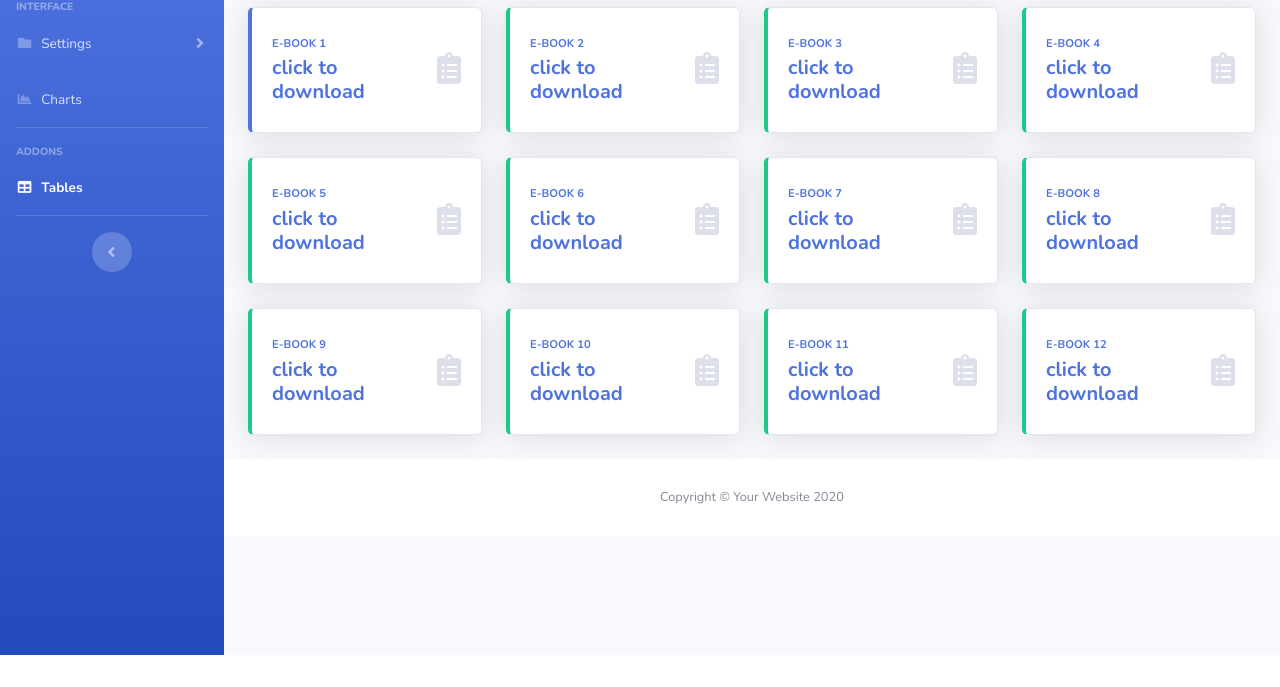
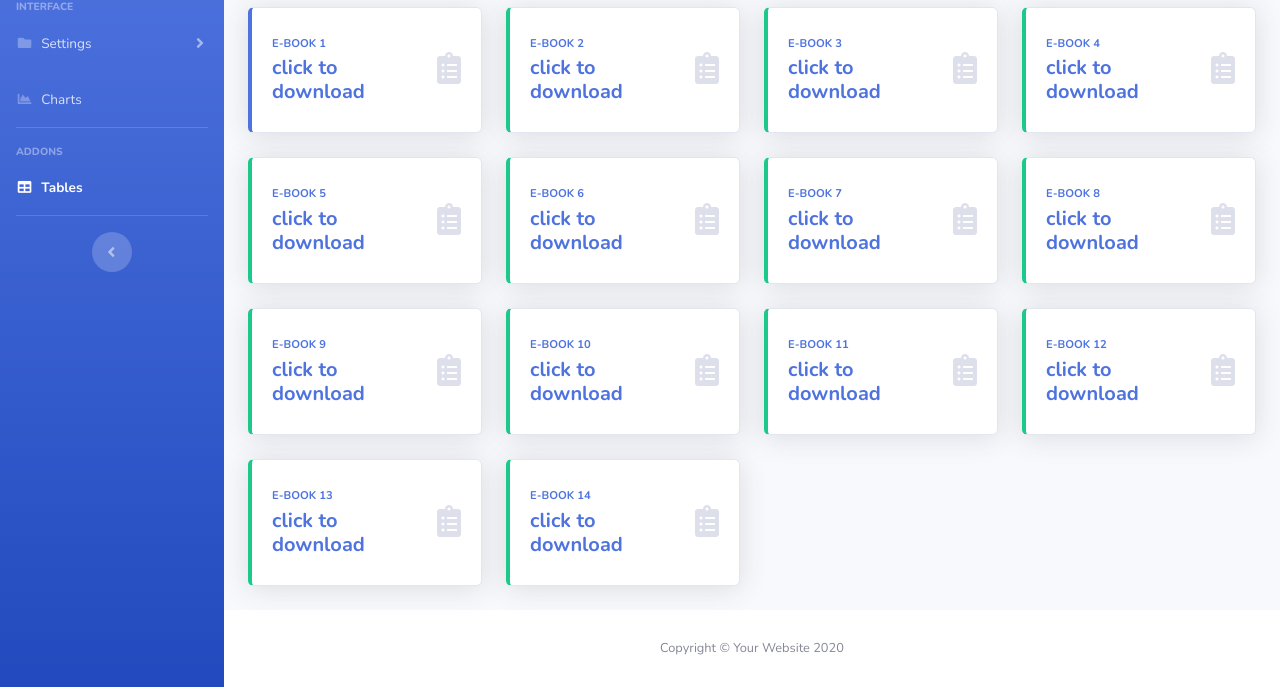
Before and after one commit to sparktradeinc/sparktrade.inc, a website with bundled scripts: page public/dashboard/ebooks.html in a window 1280 px wide. Shown: the part 145-832 px from the top of the page. Before the commit the page ends 800 px from the top, so only its background shows below. Built offline with nearby package versions, Linux system fonts and the light colour scheme; no server answers.

Commit message:
new books

```diff
--- a/public/dashboard/ebooks.html
+++ b/public/dashboard/ebooks.html
@@ -368,7 +368,7 @@
                   <div class="row no-gutters align-items-center">
                     <div class="col mr-2">
                       <div class="text-xs font-weight-bold text-primary text-uppercase mb-1">E-book 2</div>
-                      <div class="h5 mb-0 font-weight-bold text-gray-800"><a href="https://firebasestorage.googleapis.com/v0/b/spaktrade-9aaa9.appspot.com/o/tutorials%2FSpakTrade%20Boilerplate.docx.zip?alt=media&token=276ed7f2-5a7f-4946-9897-a9b5f56d4227">click to download</a></div>
+                      <div class="h5 mb-0 font-weight-bold text-gray-800"><a href="https://firebasestorage.googleapis.com/v0/b/sparktrade-9bb48.appspot.com/o/tutorials%2FSpakTrade%20Boilerplate.docx.zip?alt=media&token=69af8b54-3c7a-4af8-bc6c-c4b440b9d3db">click to download</a></div>
                     </div>
                     <div class="col-auto">
                       <i class="fas fa-clipboard-list fa-2x text-gray-300"></i>
@@ -386,7 +386,7 @@
                   <div class="row no-gutters align-items-center">
                     <div class="col mr-2">
                       <div class="text-xs font-weight-bold text-primary text-uppercase mb-1">E-book 3</div>
-                      <div class="h5 mb-0 font-weight-bold text-gray-800"><a href="https://firebasestorage.googleapis.com/v0/b/spaktrade-9aaa9.appspot.com/o/tutorials%2FSpakTrade%20Boilerplate.docx?alt=media&token=47b72166-0728-469e-badd-bbc5e0d08bb2">click to download</a></div>
+                      <div class="h5 mb-0 font-weight-bold text-gray-800"><a href="https://firebasestorage.googleapis.com/v0/b/sparktrade-9bb48.appspot.com/o/tutorials%2FSpakTrade%20Boilerplate.docx?alt=media&token=f35eac0f-5f36-477a-abc5-fa53579f994d">click to download</a></div>
                     </div>
                     <div class="col-auto">
                       <i class="fas fa-clipboard-list fa-2x text-gray-300"></i>
@@ -404,7 +404,7 @@
                   <div class="row no-gutters align-items-center">
                     <div class="col mr-2">
                       <div class="text-xs font-weight-bold text-primary text-uppercase mb-1">E-book 4</div>
-                      <div class="h5 mb-0 font-weight-bold text-gray-800"><a href="https://firebasestorage.googleapis.com/v0/b/spaktrade-9aaa9.appspot.com/o/tutorials%2FSpakTrade%20-%20Ed%20Moya%20bio.docx?alt=media&token=9208f5de-1d31-433f-8b3a-1116aef0aea3">click to download</a></div>
+                      <div class="h5 mb-0 font-weight-bold text-gray-800"><a href="https://firebasestorage.googleapis.com/v0/b/sparktrade-9bb48.appspot.com/o/tutorials%2FSpakTrade%20-%20Ed%20Moya%20bio.docx?alt=media&token=a81e1ef8-8a39-4568-a4dc-ba8861ba8f1e">click to download</a></div>
                     </div>
                     <div class="col-auto">
                       <i class="fas fa-clipboard-list fa-2x text-gray-300"></i>
@@ -422,7 +422,7 @@
                   <div class="row no-gutters align-items-center">
                     <div class="col mr-2">
                       <div class="text-xs font-weight-bold text-primary text-uppercase mb-1">E-book 5</div>
-                      <div class="h5 mb-0 font-weight-bold text-gray-800"><a href="https://firebasestorage.googleapis.com/v0/b/spaktrade-9aaa9.appspot.com/o/tutorials%2FMPJeffreyBio.docx?alt=media&token=94a9493d-a868-4565-83e9-d9af4c3f0466">click to download</a></div>
+                      <div class="h5 mb-0 font-weight-bold text-gray-800"><a href="https://firebasestorage.googleapis.com/v0/b/sparktrade-9bb48.appspot.com/o/tutorials%2FMPJeffreyBio.docx?alt=media&token=08646a06-43d8-42e7-8123-5649780e338a">click to download</a></div>
                     </div>
                     <div class="col-auto">
                       <i class="fas fa-clipboard-list fa-2x text-gray-300"></i>
@@ -440,7 +440,7 @@
                   <div class="row no-gutters align-items-center">
                     <div class="col mr-2">
                       <div class="text-xs font-weight-bold text-primary text-uppercase mb-1">E-book 6</div>
-                      <div class="h5 mb-0 font-weight-bold text-gray-800"><a href="https://firebasestorage.googleapis.com/v0/b/spaktrade-9aaa9.appspot.com/o/tutorials%2FMPCraigBio.docx?alt=media&token=225cd6bc-b552-4764-92dc-002c7daa3150">click to download</a></div>
+                      <div class="h5 mb-0 font-weight-bold text-gray-800"><a href="https://firebasestorage.googleapis.com/v0/b/sparktrade-9bb48.appspot.com/o/tutorials%2FMPCraigBio.docx?alt=media&token=0615b00a-cbfb-4525-947a-503003bffad5">click to download</a></div>
                     </div>
                     <div class="col-auto">
                       <i class="fas fa-clipboard-list fa-2x text-gray-300"></i>
@@ -458,7 +458,7 @@
                   <div class="row no-gutters align-items-center">
                     <div class="col mr-2">
                       <div class="text-xs font-weight-bold text-primary text-uppercase mb-1">E-book 7</div>
-                      <div class="h5 mb-0 font-weight-bold text-gray-800"><a href="https://firebasestorage.googleapis.com/v0/b/spaktrade-9aaa9.appspot.com/o/tutorials%2FMPAlfonsoBio.docx?alt=media&token=6045c955-3963-4617-8267-0f55c7fe86ab">click to download</a></div>
+                      <div class="h5 mb-0 font-weight-bold text-gray-800"><a href="https://firebasestorage.googleapis.com/v0/b/sparktrade-9bb48.appspot.com/o/tutorials%2FMPAlfonsoBio.docx?alt=media&token=725fedf5-c36c-4e34-b975-d3c2cd5c2b77">click to download</a></div>
                     </div>
                     <div class="col-auto">
                       <i class="fas fa-clipboard-list fa-2x text-gray-300"></i>
@@ -476,7 +476,7 @@
                   <div class="row no-gutters align-items-center">
                     <div class="col mr-2">
                       <div class="text-xs font-weight-bold text-primary text-uppercase mb-1">E-book 8</div>
-                      <div class="h5 mb-0 font-weight-bold text-gray-800"><a href="https://firebasestorage.googleapis.com/v0/b/spaktrade-9aaa9.appspot.com/o/tutorials%2FBrand%20Guildine.pdf?alt=media&token=420a6e2e-63af-44e2-85fa-6d989b6b5d2e">click to download</a></div>
+                      <div class="h5 mb-0 font-weight-bold text-gray-800"><a href="https://firebasestorage.googleapis.com/v0/b/sparktrade-9bb48.appspot.com/o/tutorials%2FBrand%20Guildine.pdf?alt=media&token=9ef90fe2-5dff-41f5-9d29-cf6455c8adea">click to download</a></div>
                     </div>
                     <div class="col-auto">
                       <i class="fas fa-clipboard-list fa-2x text-gray-300"></i>
@@ -494,7 +494,7 @@
                   <div class="row no-gutters align-items-center">
                     <div class="col mr-2">
                       <div class="text-xs font-weight-bold text-primary text-uppercase mb-1">E-book 9</div>
-                      <div class="h5 mb-0 font-weight-bold text-gray-800"><a href="https://firebasestorage.googleapis.com/v0/b/spaktrade-9aaa9.appspot.com/o/tutorials%2FAndrew%20Robinson%20bio%20final.docx?alt=media&token=2ba6c11c-9ba1-41ca-933d-c587cf9c9b63">click to download</a></div>
+                      <div class="h5 mb-0 font-weight-bold text-gray-800"><a href="https://firebasestorage.googleapis.com/v0/b/sparktrade-9bb48.appspot.com/o/tutorials%2FAndrew%20Robinson%20bio%20final.docx?alt=media&token=b6c9187e-a501-4539-b37e-bf19ae4d4f2c">click to download</a></div>
                     </div>
                     <div class="col-auto">
                       <i class="fas fa-clipboard-list fa-2x text-gray-300"></i>
@@ -505,13 +505,14 @@
             </div>
 
              <!-- Earnings (Monthly) Card Example -->
+             <!-- Ebook 10 -->
              <div class="col-xl-3 col-md-6 mb-4">
               <div class="card border-left-success shadow h-100 py-2">
                 <div class="card-body">
                   <div class="row no-gutters align-items-center">
                     <div class="col mr-2">
                       <div class="text-xs font-weight-bold text-primary text-uppercase mb-1">E-book 10</div>
-                      <div class="h5 mb-0 font-weight-bold text-gray-800"><a href="#">click to download</a></div>
+                      <div class="h5 mb-0 font-weight-bold text-gray-800"><a href="https://firebasestorage.googleapis.com/v0/b/sparktrade-9bb48.appspot.com/o/tutorials%2Fforex_trading_tutorial.pdf?alt=media&token=4aeeb035-c5ed-4d29-8e68-0c706dda3630">click to download</a></div>
                     </div>
                     <div class="col-auto">
                       <i class="fas fa-clipboard-list fa-2x text-gray-300"></i>
@@ -522,13 +523,14 @@
             </div>
 
              <!-- Earnings (Monthly) Card Example -->
+             <!-- Ebook 11 -->
              <div class="col-xl-3 col-md-6 mb-4">
               <div class="card border-left-success shadow h-100 py-2">
                 <div class="card-body">
                   <div class="row no-gutters align-items-center">
                     <div class="col mr-2">
                       <div class="text-xs font-weight-bold text-primary text-uppercase mb-1">E-book 11</div>
-                      <div class="h5 mb-0 font-weight-bold text-gray-800"><a href="#">click to download</a></div>
+                      <div class="h5 mb-0 font-weight-bold text-gray-800"><a href="https://firebasestorage.googleapis.com/v0/b/sparktrade-9bb48.appspot.com/o/tutorials%2F1120_Introduction_to_the_foreign_exchange_market.pdf?alt=media&token=4f30f128-f32f-44e0-b6e1-d450d00880ce">click to download</a></div>
                     </div>
                     <div class="col-auto">
                       <i class="fas fa-clipboard-list fa-2x text-gray-300"></i>
@@ -539,13 +541,50 @@
             </div>
 
              <!-- Earnings (Monthly) Card Example -->
+             <!-- Ebook 12 -->
              <div class="col-xl-3 col-md-6 mb-4">
               <div class="card border-left-success shadow h-100 py-2">
                 <div class="card-body">
                   <div class="row no-gutters align-items-center">
                     <div class="col mr-2">
                       <div class="text-xs font-weight-bold text-primary text-uppercase mb-1">E-book 12</div>
-                      <div class="h5 mb-0 font-weight-bold text-gray-800"><a href="#">click to download</a></div>
+                      <div class="h5 mb-0 font-weight-bold text-gray-800"><a href="https://firebasestorage.googleapis.com/v0/b/sparktrade-9bb48.appspot.com/o/tutorials%2Fcandlesticks.pdf?alt=media&token=1f87aa46-5340-4188-8329-e59449295063">click to download</a></div>
+                    </div>
+                    <div class="col-auto">
+                      <i class="fas fa-clipboard-list fa-2x text-gray-300"></i>
+                    </div>
+                  </div>
+                </div>
+              </div>
+            </div>
+
+            <!-- Earnings (Monthly) Card Example -->
+             <!-- Ebook 13 -->
+             <div class="col-xl-3 col-md-6 mb-4">
+              <div class="card border-left-success shadow h-100 py-2">
+                <div class="card-body">
+                  <div class="row no-gutters align-items-center">
+                    <div class="col mr-2">
+                      <div class="text-xs font-weight-bold text-primary text-uppercase mb-1">E-book 13</div>
+                      <div class="h5 mb-0 font-weight-bold text-gray-800"><a href="https://firebasestorage.googleapis.com/v0/b/sparktrade-9bb48.appspot.com/o/tutorials%2FMoving%20Average%20Cross%20Indicator.zip?alt=media&token=cff9f5f8-e6f6-4222-904e-19b780f856ea">click to download</a></div>
+                    </div>
+                    <div class="col-auto">
+                      <i class="fas fa-clipboard-list fa-2x text-gray-300"></i>
+                    </div>
+                  </div>
+                </div>
+              </div>
+            </div>
+
+            <!-- Earnings (Monthly) Card Example -->
+             <!-- Ebook 14 -->
+             <div class="col-xl-3 col-md-6 mb-4">
+              <div class="card border-left-success shadow h-100 py-2">
+                <div class="card-body">
+                  <div class="row no-gutters align-items-center">
+                    <div class="col mr-2">
+                      <div class="text-xs font-weight-bold text-primary text-uppercase mb-1">E-book 14</div>
+                      <div class="h5 mb-0 font-weight-bold text-gray-800"><a href="https://firebasestorage.googleapis.com/v0/b/sparktrade-9bb48.appspot.com/o/tutorials%2FForex%20Power%20Indicator%20%E2%80%93%20The%20Simple%20Free%20Tool%20to%20Gauge%20Currency%20Strength%20_%20Trading%20Strategy%20Guides.mhtml?alt=media&token=400e7bb3-2aaf-430e-b2f6-dc737442e735">click to download</a></div>
                     </div>
                     <div class="col-auto">
                       <i class="fas fa-clipboard-list fa-2x text-gray-300"></i>
@@ -606,7 +645,7 @@
 
   <!-- Bootstrap core JavaScript-->
   <script src="https://www.gstatic.com/firebasejs/7.16.0/firebase-app.js"></script>
-  <!-- <script src="https://www.gstatic.com/firebasejs/7.16.0/firebase-analytics.js"></script> -->
+  <script src="https://www.gstatic.com/firebasejs/7.16.0/firebase-analytics.js"></script>
   <script src="https://www.gstatic.com/firebasejs/7.16.0/firebase-auth.js"></script>
   <script src="https://www.gstatic.com/firebasejs/7.16.0/firebase-firestore.js"></script>
 
--- a/public/scripts/download.js
+++ b/public/scripts/download.js
@@ -1,6 +1,6 @@
 $(document).ready(function () {
     $("#ebook1").click(function (e) {
         e.preventDefault();
-        window.location.href = 'https://firebasestorage.googleapis.com/v0/b/spaktrade-9aaa9.appspot.com/o/tutorials%2FTrade%20Ebook.pdf?alt=media&token=f3abdd52-a349-4661-8355-87b8a3a6f92b';
+        window.location.href = 'https://firebasestorage.googleapis.com/v0/b/sparktrade-9bb48.appspot.com/o/tutorials%2FTrade%20Ebook.pdf?alt=media&token=2e43b1e6-7695-4e85-8d05-dfcd6c1bc438';
     })
 });
```
Also changed, not shown: public/dashboard/dashboard.html (+1 -1 lines), 1 other file.
